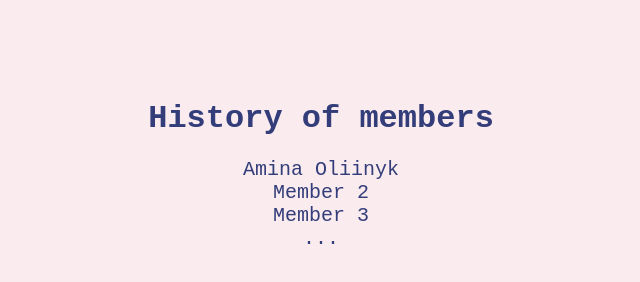
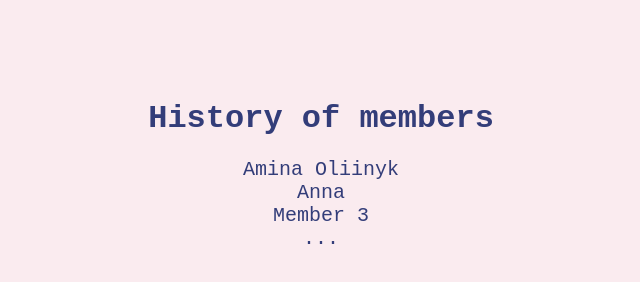
Before and after one commit to AminaOliinyk/qa-explorer, a plain HTML site: page index.html in a window 1280 px wide. Shown: the full height of the page, 319-959 px from the left. Drawn offline with Linux system fonts and the light colour scheme.

Commit message:
Commit from Anna

```diff
--- a/index.html
+++ b/index.html
@@ -11,7 +11,7 @@
         <h1>History of members</h1>
         <ul>
             <li>Amina Oliinyk</li>
-            <li>Member 2</li>
+            <li>Anna</li>
             <li>Member 3</li>
             <li>...</li>
         </ul>
```
